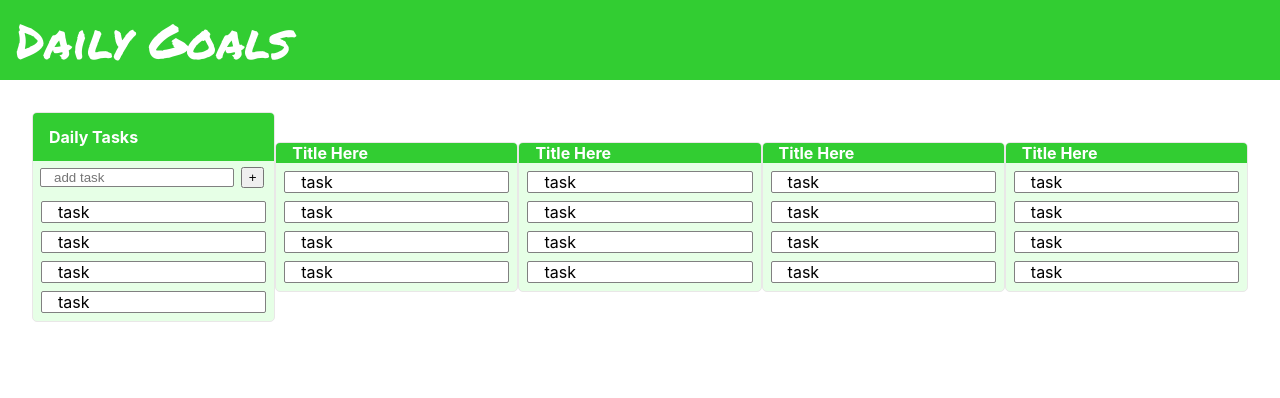
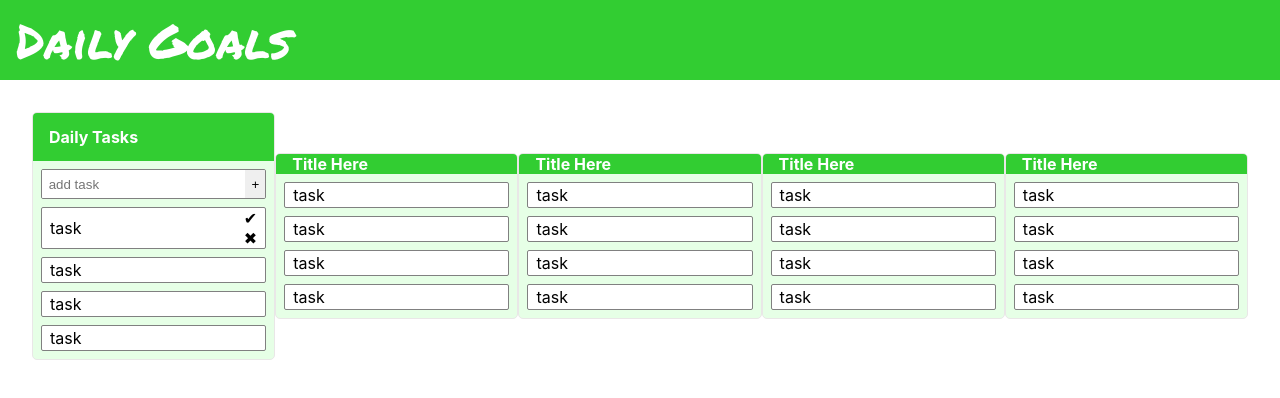
Before and after one commit to CodesperYu/dailygoals, a React (Create React App) app: page / in a window 1280 px wide. Shown: the top 398 px of the page. Built offline with nearby package versions, Linux system fonts and the light colour scheme.

Commit message:
add task options (complete, remove)

```diff
--- a/src/components/main/main.js
+++ b/src/components/main/main.js
@@ -10,9 +10,17 @@ export default class Main extends Component {
 						<div className='list__header'>
 							<div className='list__title'>Daily Tasks</div>
 						</div>
-						<input className='list__input' placeholder='add task'></input>
-						<button type='submit' className='list__input__submit'>+</button>
-						<div className='list__task'>task</div>
+						<div className='list__input'>
+							<input className='list__input__add-task' placeholder='add task'></input>
+							<button type='submit' className='list__input__submit'>+</button>
+						</div>
+						<div className='list__task'>
+							<div className='list__task__name'>task</div>
+							<div className='list__task__options'>
+								<div className='list__task__complete'>&#10004;</div>
+								<div className='list__task__remove'>&#10006;</div>
+							</div>
+						</div>
 						<div className='list__task'>task</div>
 						<div className='list__task'>task</div>
 						<div className='list__task'>task</div>
--- a/src/components/main/main.scss
+++ b/src/components/main/main.scss
@@ -29,11 +29,38 @@
 		font-weight: bold;
 		padding-left: 1em;
 	}
-	&__task, &__input {
-		padding-left: 1em;
+	&__task {
+		padding-left: .5em;
 		margin: .5em;
 		background-color: white;
 		border: .5px solid grey;
 		border-radius: 2px;
+		min-height: 1.5em;
+		display: flex;
+		justify-content: flex-start;
+		align-items: center;
+		&__name {
+			width: 90%;
+		}
+		&__options {
+
+		}
+	}
+	&__input {
+		border-radius: 2px;
+		min-height: 1.5em;
+		margin: .5em;
+		border: .5px solid grey;
+		overflow: hidden;
+		display: flex;
+		&__add-task {
+			border: none;
+			width: 95%;
+			padding: .5em;
+		}
+		&__submit {
+			font: green;
+			border: none;
+		}
 	}
 }
```
